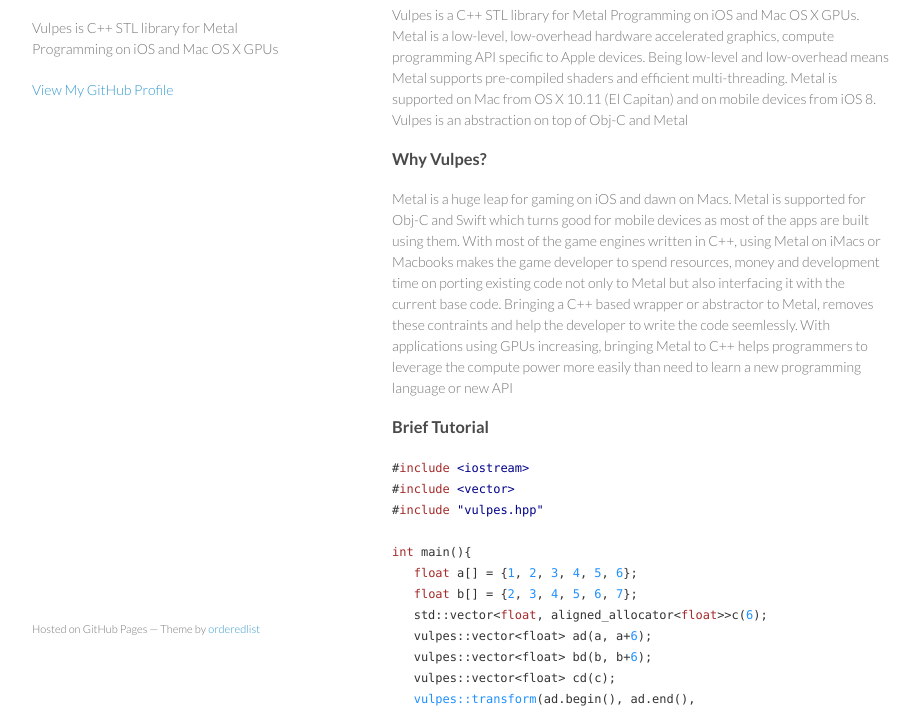
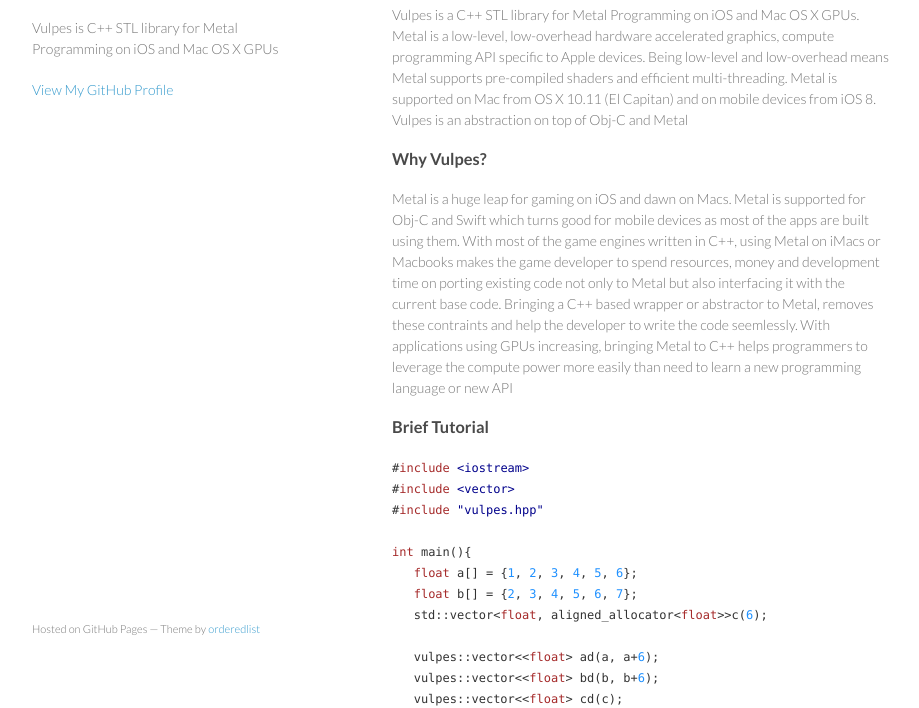
Before and after one commit to TheVulpes/thevulpes.github.com, a plain HTML site: page index.html in a window 1280 px wide. Shown: the part 92-800 px from the top of the page, without its empty margins (178-1097 px from the left). Drawn offline with Linux system fonts and the light colour scheme.

Commit message:
Update index.html

```diff
--- a/index.html
+++ b/index.html
@@ -48,13 +48,16 @@
     &nbsp&nbsp <span style="color:#A52A2A">float</span> b[] = {<span style="color:#1E90FF	">2</span>, <span style="color:#1E90FF	">3</span>, <span style="color:#1E90FF	">4</span>, <span style="color:#1E90FF	">5</span>, <span style="color:#1E90FF">6</span>, <span style="color:#1E90FF">7</span>}; <br>
 
     &nbsp&nbsp std::vector&lt<span style="color:#A52A2A">float</span>, aligned_allocator&lt<span style="color:#A52A2A">float</span>&gt&gtc(<span style="color:#1E90FF">6</span>); <br>
-
-    &nbsp&nbsp vulpes::vector&ltfloat&gt ad(a, a+<span style="color:#1E90FF	">6</span>); <br>
-    &nbsp&nbsp vulpes::vector&ltfloat&gt bd(b, b+<span style="color:#1E90FF	">6</span>); <br>
-    &nbsp&nbsp vulpes::vector&ltfloat&gt cd(c); <br>
-
-    &nbsp&nbsp <span style="color:#1E90FF	">vulpes::transform</span>(ad.begin(), ad.end(), <br> bd.begin(), <br> cd.begin(), <br> <span style="color:#1E90FF">vulpes::plus</span>&lt<span style="color:#A52A2A">float</span>&gt()); <br>
-
+    <br>
+    &nbsp&nbsp vulpes::vector&lt&lt<span style="color:#A52A2A">float</span>&gt ad(a, a+<span style="color:#1E90FF	">6</span>); <br>
+    &nbsp&nbsp vulpes::vector&lt&lt<span style="color:#A52A2A">float</span>&gt bd(b, b+<span style="color:#1E90FF	">6</span>); <br>
+    &nbsp&nbsp vulpes::vector&lt&lt<span style="color:#A52A2A">float</span>&gt cd(c); <br>
+    <br>
+    &nbsp&nbsp <span style="color:#1E90FF	">vulpes::transform</span>(ad.begin(), ad.end(), <br>
+    &nbsp&nbsp&nbsp&nbsp&nbsp&nbsp bd.begin(), <br>
+    &nbsp&nbsp&nbsp&nbsp&nbsp&nbsp cd.begin(), <br>
+    &nbsp&nbsp&nbsp&nbsp&nbsp&nbsp <span style="color:#1E90FF">vulpes::plus</span>&lt<span style="color:#A52A2A">float</span>&gt()); <br>
+    <br>
     &nbsp&nbsp std::cout&lt&lt c[<span style="color:#1E90FF	">3</span>] &lt&ltstd::endl; <br>
     &nbsp&nbsp return <span style="color:#1E90FF	">0</span>; <br>
     }
```
